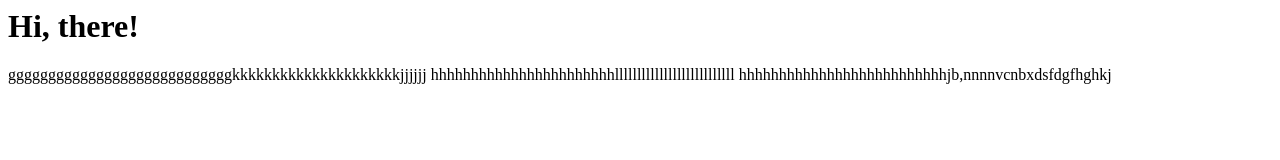
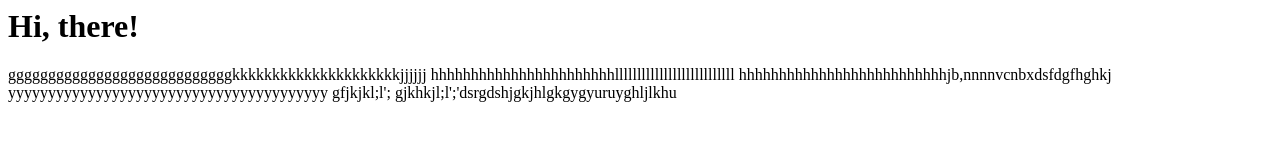
Before and after one commit to venkatnavin/HelloWorld, a plain HTML site: page index.html in a window 1280 px wide. Drawn offline with Linux system fonts and the light colour scheme.

Commit message:
Update index.html

```diff
--- a/index.html
+++ b/index.html
@@ -1,4 +1,7 @@
 <h1>Hi, there!</h1>
 <p>ggggggggggggggggggggggggggggkkkkkkkkkkkkkkkkkkkkkjjjjjj
     hhhhhhhhhhhhhhhhhhhhhhhlllllllllllllllllllllllllll
-    hhhhhhhhhhhhhhhhhhhhhhhhhhjb,nnnnvcnbxdsfdgfhghkj</p>
+    hhhhhhhhhhhhhhhhhhhhhhhhhhjb,nnnnvcnbxdsfdgfhghkj
+yyyyyyyyyyyyyyyyyyyyyyyyyyyyyyyyyyyyyyyy
+gfjkjkl;l';
+gjkhkjl;l';'dsrgdshjgkjhlgkgygyuruyghljlkhu</p>
```
